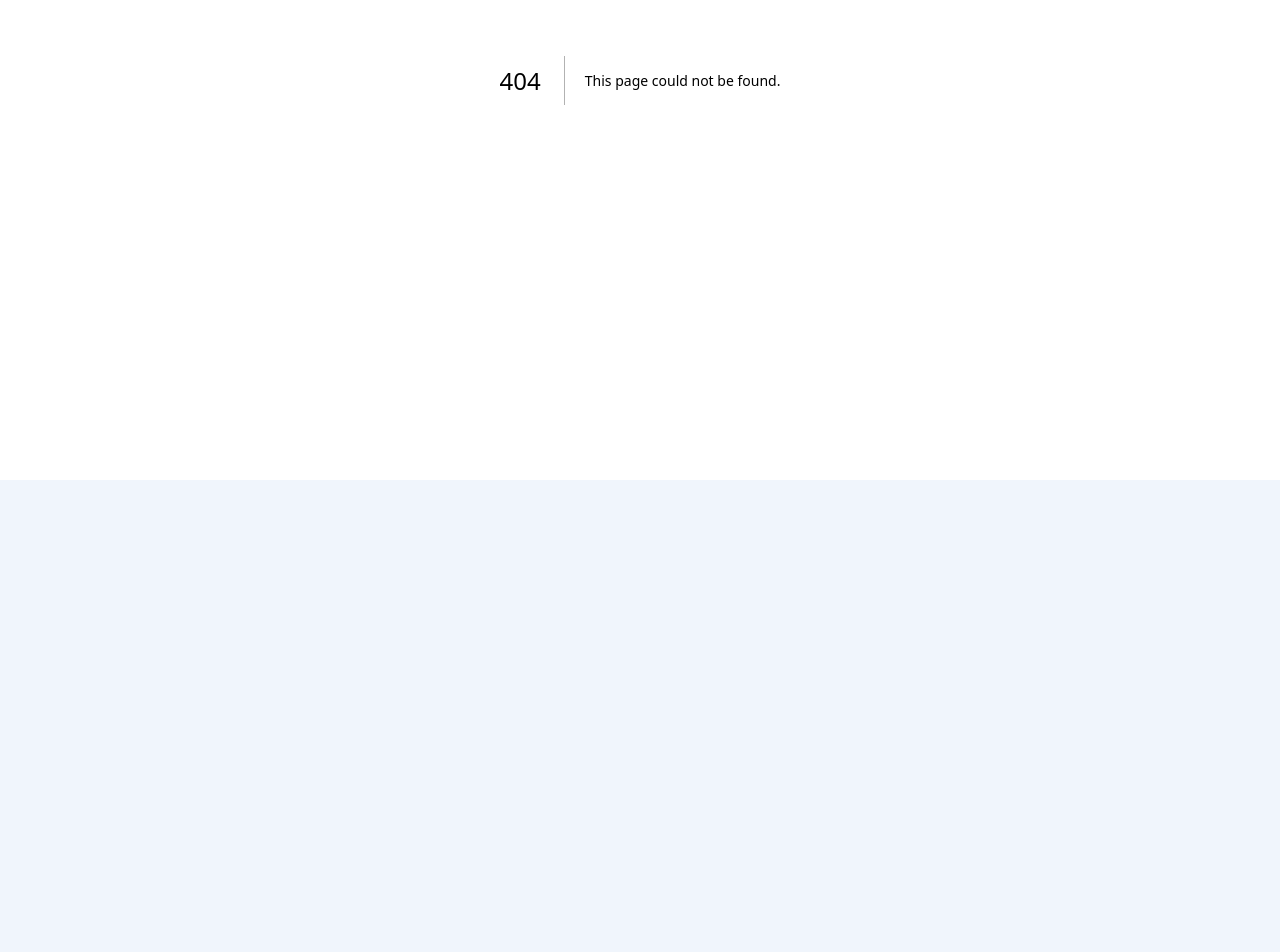
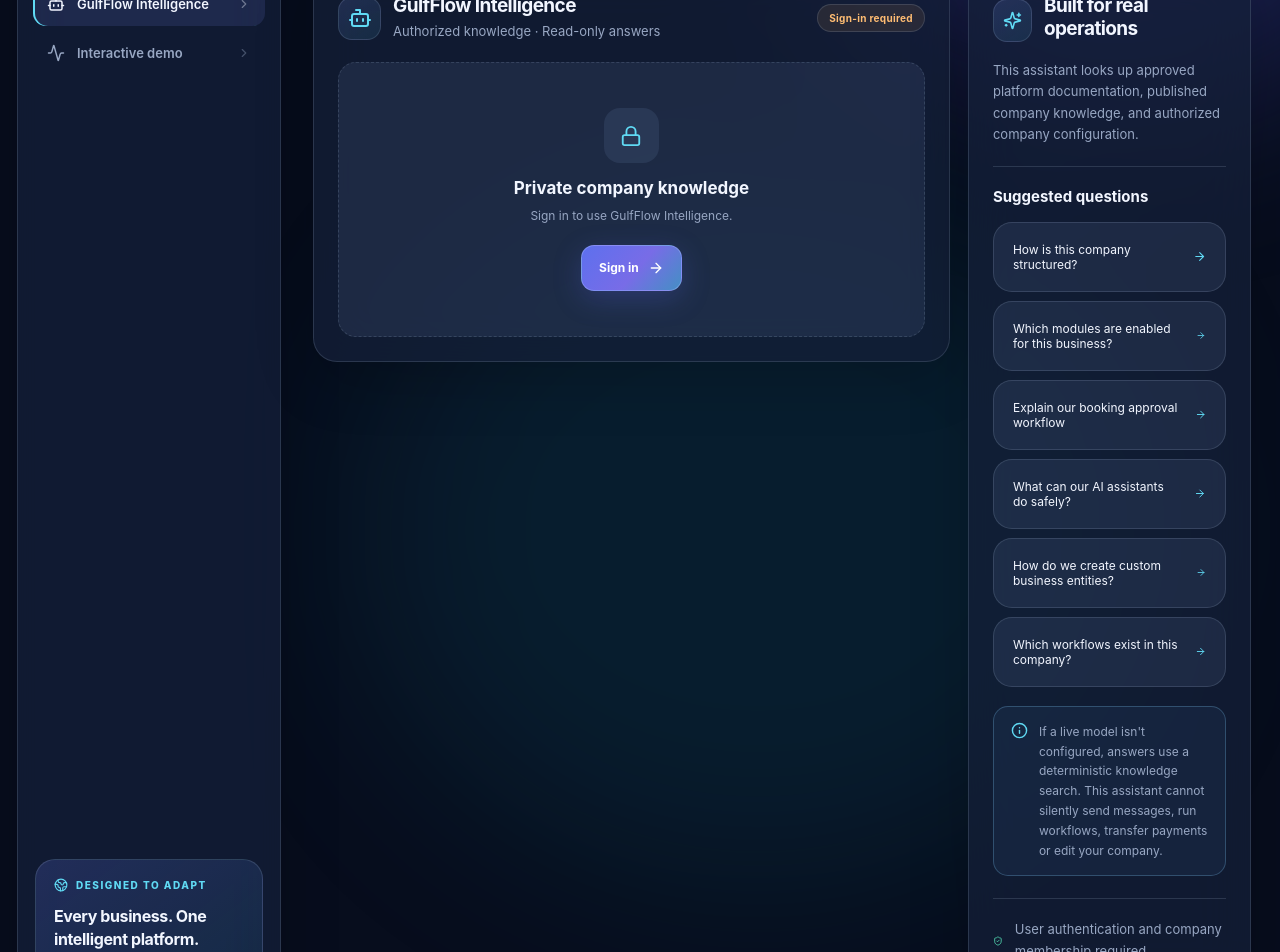
Before and after one commit to ghostcloud2/Gulf-Flow-, a Next.js app: page /copilot in a window 1280 px wide. Before the commit this address had no page. Shown: the part 320-1272 px from the top of the page. Before the commit the page ends 800 px from the top, so only its background shows below. Built offline with nearby package versions, Linux system fonts and the light colour scheme; no server answers.

Commit message:
Build company-aware Copilot chat interface with authenticated grounded answers and citations

```diff
--- /dev/null
+++ b/app/copilot/page.tsx
@@ -0,0 +1,67 @@
+"use client";
+import Link from "next/link";
+import {useEffect,useRef,useState,type FormEvent} from "react";
+import {ArrowRight,Bot,BookOpen,CheckCircle2,ChevronDown,Command,Info,Lock,MessageSquare,Send,ShieldCheck,Sparkles,User} from "lucide-react";
+import {GFShell,GFEmpty,GFState} from "../../components/gf-shell";
+import {getBrowserClient,explainSupabaseError} from "../../lib/supabase-browser";
+type Company={id:string;name:string};
+type Source={id:string;title:string;kind:string};
+type Message={id:number;role:"user"|"bot";text:string;sources?:Source[];mode?:string};
+const suggestions=["How is this company structured?","Which modules are enabled for this business?","Explain our booking approval workflow","What can our AI assistants do safely?","How do we create custom business entities?","Which workflows exist in this company?"];
+let messageNumber=0;
+export default function CopilotPage(){
+ const [companies,setCompanies]=useState<Company[]>([]);
+ const [id,setId]=useState("");
+ const [authorized,setAuthorized]=useState<boolean|null>(null);
+ const [question,setQuestion]=useState("");
+ const [busy,setBusy]=useState(false);
+ const [error,setError]=useState("");
+ const [messages,setMessages]=useState<Message[]>([{id:++messageNumber,role:"bot",text:"Welcome to GulfFlow Intelligence. Select a company and ask how its organization, workflows, knowledge base or modules operate. Answers are scoped to your authorized company and reference approved documentation."}]);
+ const bottom=useRef<HTMLDivElement|null>(null);
+ useEffect(()=>{const db=getBrowserClient();if(!db){setAuthorized(false);setError("Supabase is not configured.");return}
+   void (async()=>{const {data:{user}}=await db.auth.getUser();if(!user){setAuthorized(false);return}setAuthorized(true);
+    const {data:members,error}=await db.from("business_memberships").select("business_id");
+    if(error){setError(explainSupabaseError(error));return}
+    const ids=(members||[]).map(m=>m.business_id);
+    if(!ids.length)return;
+    const {data:found,error:companyError}=await db.from("businesses").select("id,name").in("id",ids);
+    if(companyError){setError(explainSupabaseError(companyError));return}
+    const all=(found||[]) as Company[];setCompanies(all);
+    const desired=new URLSearchParams(window.location.search).get("business");
+    setId(desired&&all.some(x=>x.id===desired)?desired:all[0]?.id||"");
+   })()
+ },[]);
+ useEffect(()=>{bottom.current?.scrollIntoView({behavior:"smooth",block:"end"})},[messages,busy]);
+ async function submit(event?:FormEvent){
+  event?.preventDefault();
+  if(!id||!question.trim()||busy)return;
+  const text=question.trim();setQuestion("");setError("");
+  setMessages(v=>[...v,{id:++messageNumber,role:"user",text}]);setBusy(true);
+  const db=getBrowserClient();
+  if(!db){setError("Authentication is not configured.");setBusy(false);return}
+  try{
+   const {data:{session},error:sessionError}=await db.auth.getSession();
+   if(sessionError||!session?.access_token)throw new Error("Your session has expired. Please sign in again.");
+   const res=await fetch("/api/copilot",{method:"POST",headers:{"Content-Type":"application/json","Authorization":"Bearer "+session.access_token},body:JSON.stringify({business_id:id,question:text})});
+   const data=await res.json() as {answer?:string;error?:string;mode?:string;sources?:Source[]};
+   if(!res.ok||!data.answer)throw new Error(data.error||"Unable to retrieve assistant response.");
+   setMessages(v=>[...v,{id:++messageNumber,role:"bot",text:data.answer||"",sources:data.sources||[],mode:data.mode}]);
+  }catch(e){setError(explainSupabaseError(e));setMessages(v=>[...v,{id:++messageNumber,role:"bot",text:"The company assistant could not complete that request. Please check your database setup, sign-in session or connection and try again."}])}finally{setBusy(false)}
+ }
+ function choose(q:string){setQuestion(q)}
+ return <GFShell eyebrow="GULFFLOW INTELLIGENCE · VERIFIED KNOWLEDGE" title="Ask your business" description="One internal Copilot that understands GulfFlow's modules and your company's approved configuration, without crossing company or permission boundaries." aside={<GFState tone="positive"><ShieldCheck size={13}/> Company-scoped answers</GFState>}>
+  <div className="gf-grid-2" style={{gridTemplateColumns:"minmax(0,1.8fr) minmax(260px,.8fr)",alignItems:"start"}}>
+    <section className="gf-card"><div className="gf-between" style={{marginBottom:20,flexWrap:"wrap"}}><div className="gf-row"><span className="gf-feature-icon" style={{margin:0}}><Bot size={24}/></span><div><h2 style={{marginBottom:4}}>GulfFlow Intelligence</h2><div className="gf-muted">Authorized knowledge · Read-only answers</div></div></div>{authorized&&companies.length>0?<select className="gf-select" value={id} style={{width:230,maxWidth:"100%"}} aria-label="Select company" onChange={e=>{setId(e.target.value);setMessages([{id:++messageNumber,role:"bot",text:"Company changed. New answers will be scoped to the selected company."}])}}>{companies.map(c=><option key={c.id} value={c.id}>{c.name}</option>)}</select>:<GFState tone="warning">Sign-in required</GFState>}</div>
+    {!authorized?<GFEmpty icon={<Lock size={22}/>} title="Private company knowledge"><span>{authorized===null?"Checking your access...":"Sign in to use GulfFlow Intelligence."}</span><div style={{marginTop:18}}><Link className="gf-btn gf-btn-primary" href="/sign-in">Sign in <ArrowRight size={16}/></Link></div></GFEmpty>:companies.length===0?<GFEmpty icon={<BookOpen size={22}/>} title="Create a company first">Copilot answers are attached to the independent company you configure in Company Studio. <Link href="/studio" style={{color:"var(--gf-accent-2)"}}>Create a workspace</Link>.</GFEmpty>:<><div className="gf-chat" role="log" aria-live="polite" aria-relevant="additions">{messages.map(m=><div key={m.id} className={"gf-message "+m.role}><div className="gf-row" style={{marginBottom:8,fontSize:11,fontWeight:750,color:"var(--gf-accent-2)"}}>{m.role==="bot"?<Bot size={14}/>:<User size={14}/>} {m.role==="bot"?"GulfFlow":"You"} {m.mode&&<GFState tone={m.mode==="live"?"positive":"warning"}>{m.mode==="live"?"AI grounded":"Documentation search"}</GFState>}</div>{m.text}{m.sources&&m.sources.length>0&&<div className="gf-citations">{m.sources.map((s,i)=><span className="gf-citation" title={s.kind} key={s.id+"-"+i}>{s.title}</span>)}</div>}</div>)}{busy&&<div className="gf-message bot gf-row"><span className="gf-busy"/> Finding approved sources...</div>}<div ref={bottom}/></div>
+    <form onSubmit={e=>void submit(e)} className="gf-chat-compose"><input className="gf-input" value={question} onChange={e=>setQuestion(e.target.value)} required maxLength={1200} placeholder="Ask about your company's operations..." aria-label="Ask Copilot"/><button className="gf-btn gf-btn-primary" disabled={busy||!question.trim()||!id} type="submit">{busy?<span className="gf-busy"/>:<Send size={17}/>} Send</button></form></>}
+    {error&&<p className="gf-feedback error" role="alert" style={{marginTop:15}}>{error}</p>}
+    </section>
+    <aside className="gf-card"><div className="gf-row"><span className="gf-feature-icon" style={{margin:0}}><Sparkles size={19}/></span><h2>Built for real operations</h2></div><p className="gf-card-desc">This assistant looks up approved platform documentation, published company knowledge, and authorized company configuration.</p><div className="gf-divider"/>
+      <h3>Suggested questions</h3><div style={{display:"grid",gap:9,marginTop:16}}>{suggestions.map(s=><button type="button" key={s} onClick={()=>choose(s)} className="gf-card-soft gf-between" style={{color:"var(--gf-text)",textAlign:"left",cursor:"pointer"}}><span style={{fontSize:12}}>{s}</span><ArrowRight size={15} color="var(--gf-accent-2)"/></button>)}</div>
+      <div className="gf-info-strip" style={{marginTop:19}}><Info size={17}/><span>If a live model isn't configured, answers use a deterministic knowledge search. This assistant cannot silently send messages, run workflows, transfer payments or edit your company.</span></div>
+      <div className="gf-divider"/>
+      <div className="gf-row gf-muted"><ShieldCheck size={16} color="var(--gf-good)"/> User authentication and company membership required</div>
+    </aside>
+  </div>
+ </GFShell>
+}
```
